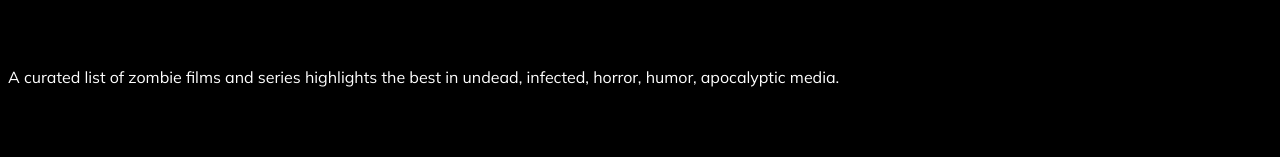
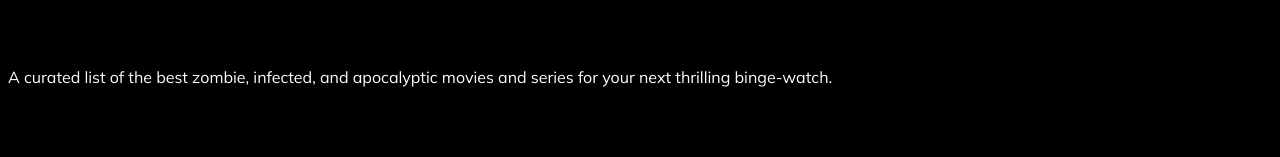
Before and after one commit to jpneey/undying, a Vue app: page / in a window 1280 px wide. Shown: the part 589-746 px from the top of the page. Built offline with nearby package versions, Linux system fonts and the light colour scheme.

Commit message:
misc: updated tagline

```diff
--- a/src/views/HomeView.vue
+++ b/src/views/HomeView.vue
@@ -13,7 +13,7 @@
         <div class="row pb-4">
           <div class="col text-white text-md-centser">
             <h1>Undying.</h1>
-            <p>A curated list of zombie films and series highlights the best in undead, infected, horror, humor, apocalyptic media.</p>
+            <p>A curated list of the best zombie, infected, and apocalyptic movies and series for your next thrilling binge-watch.</p>
           </div>
         </div>
       </div>
```
